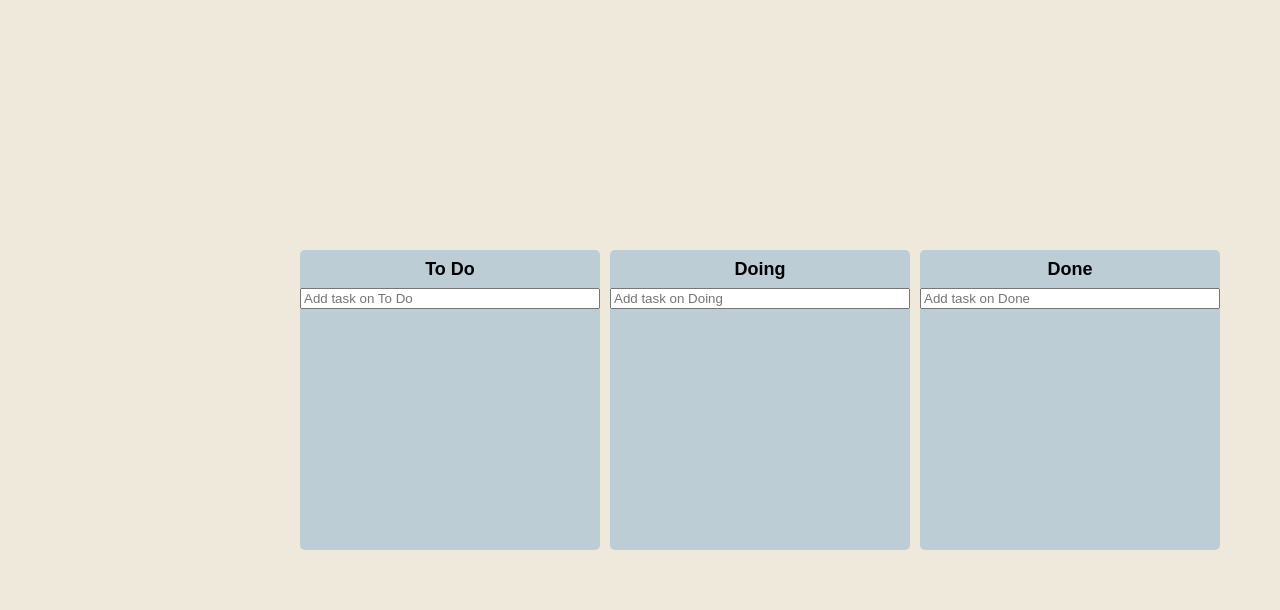
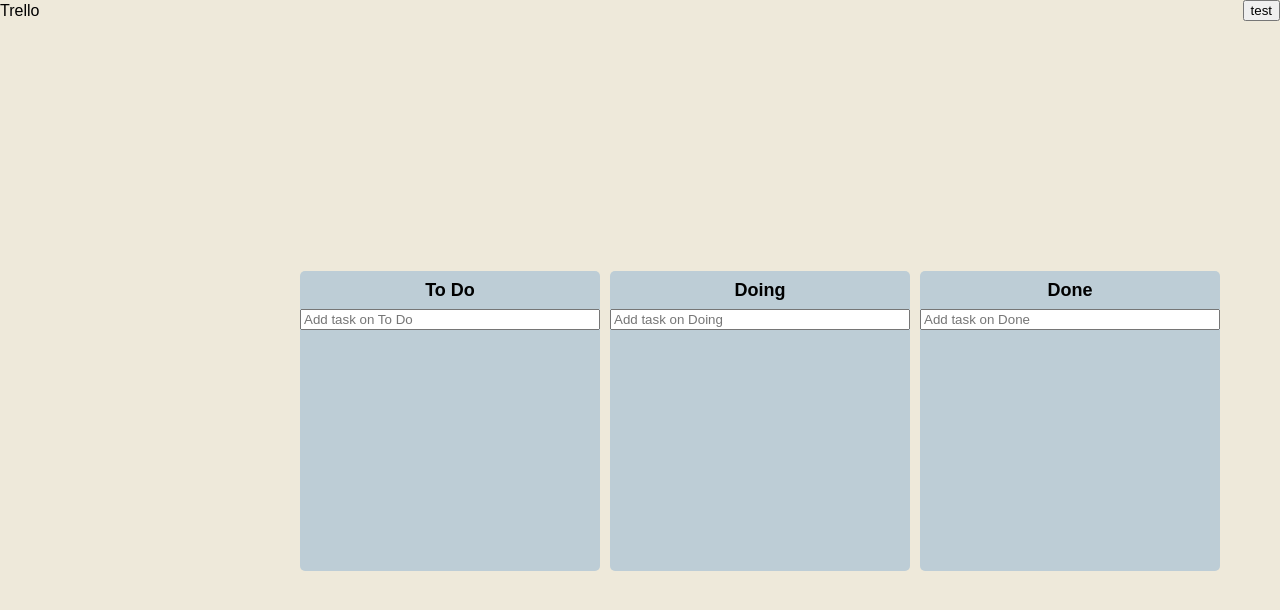
Before and after one commit to EUNSEO814/nomadCoders-React-Master-Class, a React (Create React App) app in the folder trello/: page / in a window 1280 px wide. Shown: the top 610 px of the page. Built offline with nearby package versions, Linux system fonts and the light colour scheme.

Commit message:
⚡️ Add Dark Mode

```diff
--- a/trello/package.json
+++ b/trello/package.json
@@ -14,6 +14,7 @@
     "react-beautiful-dnd": "^13.1.1",
     "react-dom": "^18.2.0",
     "react-hook-form": "^7.43.9",
+    "react-icons": "^4.8.0",
     "react-scripts": "5.0.1",
     "recoil": "^0.7.7",
     "styled-components": "^5.3.9",
--- a/trello/src/App.tsx
+++ b/trello/src/App.tsx
@@ -1,75 +1,76 @@
-import { DragDropContext, DropResult } from "react-beautiful-dnd";
-import { useRecoilState } from "recoil";
-import styled from "styled-components";
-import { toDoState } from "./atoms";
-import Board from "./Components/Board";
+import { ThemeProvider } from "styled-components";
+import { isDarkAtom } from "./atoms";
+import { useRecoilValue } from "recoil";
+import { darkTheme, lightTheme } from "./theme";
+import { createGlobalStyle } from "styled-components";
+import Boards from "./Components/Boards";
+import TopBar from "./Components/TopBar";
 
-const Wrapper = styled.div`
-  display: flex;
-  max-width: 680px;
-  width: 100%;
-  margin: 0 auto;
-  justify-content: center;
-  align-items: center;
-  height: 100vh;
-`;
+const GlobalStyle = createGlobalStyle`
+html, body, div, span, applet, object, iframe,
+h1, h2, h3, h4, h5, h6, p, blockquote, pre,
+a, abbr, acronym, address, big, cite, code,
+del, dfn, em, img, ins, kbd, q, s, samp,
+small, strike, strong, sub, sup, tt, var,
+b, u, i, center,
+dl, dt, dd, ol, ul, li,
+fieldset, form, label, legend,
+table, caption, tbody, tfoot, thead, tr, th, td,
+article, aside, canvas, details, embed,
+figure, figcaption, footer, header, hgroup,
+menu, nav, output, ruby, section, summary,
+time, mark, audio, video {
+	margin: 0;
+	padding: 0;
+	border: 0;
+	font-size: 100%;
+	font: inherit;
+	vertical-align: baseline;
+}
 
-const Boards = styled.div`
-  display: grid;
-  width: 100%;
-  gap: 10px;
-  grid-template-columns: repeat(3, 1fr);
+article, aside, details, figcaption, figure,
+footer, header, hgroup, menu, nav, section {
+	display: block;
+}
+*{
+  box-sizing: border-box;
+}
+body {
+	line-height: 1;
+  font-family: 'Source Sans Pro', sans-serif;
+  background-color: ${(props) => props.theme.bgColor};
+  color: 'black';
+}
+ol, ul {
+	list-style: none;
+}
+blockquote, q {
+	quotes: none;
+}
+blockquote:before, blockquote:after,
+q:before, q:after {
+	content: '';
+	content: none;
+}
+table {
+	border-collapse: collapse;
+	border-spacing: 0;
+}
+a{
+  text-decoration: none;
+  color: inherit;
+}
 `;
 
 function App() {
-  const [toDos, setToDos] = useRecoilState(toDoState);
-  const onDragEnd = (info: DropResult) => {
-    console.log(info);
-    const { destination, draggableId, source } = info;
-    if (!destination) return;
-    if (destination?.droppableId === source.droppableId) {
-      // same board movement.
+  const isDark = useRecoilValue(isDarkAtom);
 
-      setToDos((allBoards) => {
-        const boardCopy = [...allBoards[source.droppableId]];
-        const taskObj = boardCopy[source.index];
-        // 1) Delete item on source.index
-        boardCopy.splice(source.index, 1);
-        // 2) Put back the item on the destination.index
-        boardCopy.splice(destination?.index, 0, taskObj);
-        return {
-          ...allBoards,
-          [source.droppableId]: boardCopy,
-        };
-      });
-    }
-
-    if (destination.droppableId !== source.droppableId) {
-      // cross board movement
-      setToDos((allBoards) => {
-        const sourceBoard = [...allBoards[source.droppableId]];
-        const taskObj = sourceBoard[source.index];
-        const destinationBoard = [...allBoards[destination.droppableId]];
-        sourceBoard.splice(source.index, 1);
-        destinationBoard.splice(destination.index, 0, taskObj);
-        return {
-          ...allBoards,
-          [source.droppableId]: sourceBoard,
-          [destination.droppableId]: destinationBoard,
-        };
-      });
-    }
-  };
   return (
-    <DragDropContext onDragEnd={onDragEnd}>
-      <Wrapper>
-        <Boards>
-          {Object.keys(toDos).map((boardId) => (
-            <Board boardId={boardId} toDos={toDos[boardId]} key={boardId} />
-          ))}
-        </Boards>
-      </Wrapper>
-    </DragDropContext>
+    <ThemeProvider theme={isDark ? darkTheme : lightTheme}>
+      <GlobalStyle />
+      <TopBar />
+      <Boards />
+    </ThemeProvider>
   );
 }
 
--- /dev/null
+++ b/trello/src/Components/Boards.tsx
@@ -0,0 +1,75 @@
+import { DragDropContext, DropResult } from "react-beautiful-dnd";
+import { useRecoilState } from "recoil";
+import styled from "styled-components";
+import { toDoState } from "../atoms";
+import Board from "./Board";
+
+const Wrapper = styled.div`
+  display: flex;
+  max-width: 680px;
+  width: 100%;
+  margin: 0 auto;
+  justify-content: center;
+  align-items: center;
+  height: 100vh;
+`;
+
+const BoardsSt = styled.div`
+  display: grid;
+  width: 100%;
+  gap: 10px;
+  grid-template-columns: repeat(3, 1fr);
+`;
+const Boards = () => {
+  const [toDos, setToDos] = useRecoilState(toDoState);
+  const onDragEnd = (info: DropResult) => {
+    // console.log(info);
+    const { destination, draggableId, source } = info;
+    if (!destination) return;
+    if (destination?.droppableId === source.droppableId) {
+      // same board movement.
+
+      setToDos((allBoards) => {
+        const boardCopy = [...allBoards[source.droppableId]];
+        const taskObj = boardCopy[source.index];
+        // 1) Delete item on source.index
+        boardCopy.splice(source.index, 1);
+        // 2) Put back the item on the destination.index
+        boardCopy.splice(destination?.index, 0, taskObj);
+        return {
+          ...allBoards,
+          [source.droppableId]: boardCopy,
+        };
+      });
+    }
+
+    if (destination.droppableId !== source.droppableId) {
+      // cross board movement
+      setToDos((allBoards) => {
+        const sourceBoard = [...allBoards[source.droppableId]];
+        const taskObj = sourceBoard[source.index];
+        const destinationBoard = [...allBoards[destination.droppableId]];
+        sourceBoard.splice(source.index, 1);
+        destinationBoard.splice(destination.index, 0, taskObj);
+        return {
+          ...allBoards,
+          [source.droppableId]: sourceBoard,
+          [destination.droppableId]: destinationBoard,
+        };
+      });
+    }
+  };
+  return (
+    <DragDropContext onDragEnd={onDragEnd}>
+      <Wrapper>
+        <BoardsSt>
+          {Object.keys(toDos).map((boardId) => (
+            <Board boardId={boardId} toDos={toDos[boardId]} key={boardId} />
+          ))}
+        </BoardsSt>
+      </Wrapper>
+    </DragDropContext>
+  );
+};
+
+export default Boards;
--- a/trello/src/Components/DraggableCard.tsx
+++ b/trello/src/Components/DraggableCard.tsx
@@ -1,8 +1,13 @@
 import React from "react";
-import { Draggable } from "react-beautiful-dnd";
+import { Draggable, DropResult } from "react-beautiful-dnd";
 import styled from "styled-components";
+import { BsTrash } from "react-icons/bs";
+import { useRecoilValue, useSetRecoilState } from "recoil";
+import { toDoState } from "../atoms";
 
 const Card = styled.div<{ isDragging: boolean }>`
+  display: flex;
+  justify-content: space-between;
   border-radius: 5px;
   margin-bottom: 5px;
   padding: 10px 10px;
@@ -12,12 +17,26 @@ const Card = styled.div<{ isDragging: boolean }>`
     props.isDragging ? "0px 2px 5px rgba(0,0,0,0.5" : "none"};
 `;
 
+const Btn = styled.button`
+  background-color: inherit;
+  border: none;
+`;
 interface IDraggableCardProps {
   toDoId: number;
   toDoText: string;
   index: number;
 }
 const DraggableCard = ({ toDoId, toDoText, index }: IDraggableCardProps) => {
+  const value = useRecoilValue(toDoState);
+  const setCard = useSetRecoilState(toDoState);
+  const deleteHandler = (e: React.MouseEvent<HTMLButtonElement>) => {
+    const oldToDos = { ...value };
+    const filtered = Object.values(oldToDos);
+    console.log("filtered", { ...filtered });
+    console.log(oldToDos);
+    // console.log({ ...value} );
+    console.log("clicked!", toDoId, index);
+  };
   return (
     <Draggable draggableId={toDoId + ""} index={index}>
       {(magic, snapshot) => (
@@ -28,6 +47,9 @@ const DraggableCard = ({ toDoId, toDoText, index }: IDraggableCardProps) => {
           {...magic.draggableProps}
         >
           {toDoText}
+          <Btn onClick={deleteHandler}>
+            <BsTrash />
+          </Btn>
         </Card>
       )}
     </Draggable>
--- /dev/null
+++ b/trello/src/Components/TopBar.tsx
@@ -0,0 +1,24 @@
+import { useSetRecoilState } from "recoil";
+import styled from "styled-components";
+import { isDarkAtom } from "../atoms";
+const Header = styled.header`
+  display: flex;
+  justify-content: space-between;
+  align-items: center;
+`;
+const Title = styled.h1``;
+
+const TopBar = () => {
+  const setDarkAtom = useSetRecoilState(isDarkAtom);
+  const onClickHandler = () => {
+    console.log("clicked");
+    setDarkAtom((prev) => !prev);
+  };
+  return (
+    <Header>
+      <Title>Trello</Title>
+      <button onClick={onClickHandler}>test</button>
+    </Header>
+  );
+};
+export default TopBar;
--- a/trello/src/atoms.tsx
+++ b/trello/src/atoms.tsx
@@ -1,4 +1,9 @@
 import { atom } from "recoil";
+
+export const isDarkAtom = atom({
+  key: "isDark",
+  default: false,
+});
 
 export interface IToDo {
   id: number;
--- a/trello/src/index.tsx
+++ b/trello/src/index.tsx
@@ -2,75 +2,14 @@ import React from "react";
 import ReactDOM from "react-dom/client";
 import App from "./App";
 import { RecoilRoot } from "recoil";
-import { ThemeProvider } from "styled-components";
-import { darkTheme, lightTheme } from "./theme";
-import { createGlobalStyle } from "styled-components";
 
-const GlobalStyle = createGlobalStyle`
-html, body, div, span, applet, object, iframe,
-h1, h2, h3, h4, h5, h6, p, blockquote, pre,
-a, abbr, acronym, address, big, cite, code,
-del, dfn, em, img, ins, kbd, q, s, samp,
-small, strike, strong, sub, sup, tt, var,
-b, u, i, center,
-dl, dt, dd, ol, ul, li,
-fieldset, form, label, legend,
-table, caption, tbody, tfoot, thead, tr, th, td,
-article, aside, canvas, details, embed,
-figure, figcaption, footer, header, hgroup,
-menu, nav, output, ruby, section, summary,
-time, mark, audio, video {
-	margin: 0;
-	padding: 0;
-	border: 0;
-	font-size: 100%;
-	font: inherit;
-	vertical-align: baseline;
-}
-
-article, aside, details, figcaption, figure,
-footer, header, hgroup, menu, nav, section {
-	display: block;
-}
-*{
-  box-sizing: border-box;
-}
-body {
-	line-height: 1;
-  font-family: 'Source Sans Pro', sans-serif;
-  background-color: ${(props) => props.theme.bgColor};
-  color: 'black';
-}
-ol, ul {
-	list-style: none;
-}
-blockquote, q {
-	quotes: none;
-}
-blockquote:before, blockquote:after,
-q:before, q:after {
-	content: '';
-	content: none;
-}
-table {
-	border-collapse: collapse;
-	border-spacing: 0;
-}
-a{
-  text-decoration: none;
-  color: inherit;
-}
-`;
 const root = ReactDOM.createRoot(
   document.getElementById("root") as HTMLElement
 );
 root.render(
   // <React.StrictMode>
   <RecoilRoot>
-    <ThemeProvider theme={lightTheme}>
-      <GlobalStyle />
-      <App />
-    </ThemeProvider>
+    <App />
   </RecoilRoot>
   // </React.StrictMode>
 );
```
Also changed, not shown: 1 other file (tests, documents, lock files or other folders).
